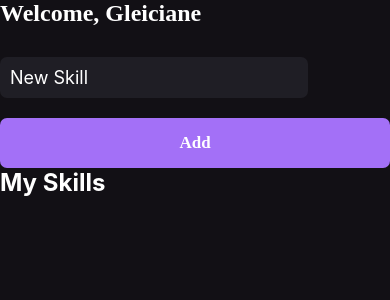
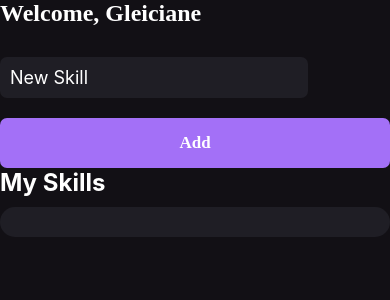
Before and after one commit to Gleicianegaldino/App-My-Skills-React-Native, a React Native app in the folder myskills/: screen / in a window 390 px wide. Both pictures are taken after a click on the element "Add". Shown: the top 300 px of the page. Built offline with nearby package versions, Linux system fonts and the light colour scheme.

Commit message:
Propriedades no React Native

```diff
--- a/myskills/src/components/Button.js
+++ b/myskills/src/components/Button.js
@@ -5,13 +5,13 @@ StyleSheet
 
 
 
-export function Button(){
+export function Button({ onPress }){
 
    return(
 
     <TouchableOpacity style = { styles.button }
     activeOpacity = {.7}
-    //onPress = { handleAddNewSkill }
+    onPress = { onPress }
      >
         <text style={ styles.buttonText }>Add</text>
     </TouchableOpacity>
--- a/myskills/src/components/SkillCard.js
+++ b/myskills/src/components/SkillCard.js
@@ -6,12 +6,12 @@ import {
         StyleSheet
         } from 'react-native';
 
-export function SkillCard(){
+export function SkillCard({ skill }){
 
     return(
-        <TouchableOpacity key="1" style = { styles.buttonSkill}>
+        <TouchableOpacity key = {skill} style = { styles.buttonSkill}>
                 <Text style = { styles.textSkill }>
-                     skill
+                     { skill }
                 </Text>
         </TouchableOpacity>
     )
--- a/myskills/src/pages/Home.js
+++ b/myskills/src/pages/Home.js
@@ -34,7 +34,7 @@ export function Home() {
                 onChangeText={setNewSkill}
             />
 
-            <Button/>
+            <Button onPress = {handleAddNewSkill} />
 
 
             <Text style = {[ styles.title, { marginVertical: 50}]}>
@@ -44,7 +44,7 @@ export function Home() {
             {
               mySkills.map( skill => (
 
-                <SkillCard/>
+                <SkillCard skill = { skill } />
             ))
             }
 
```
